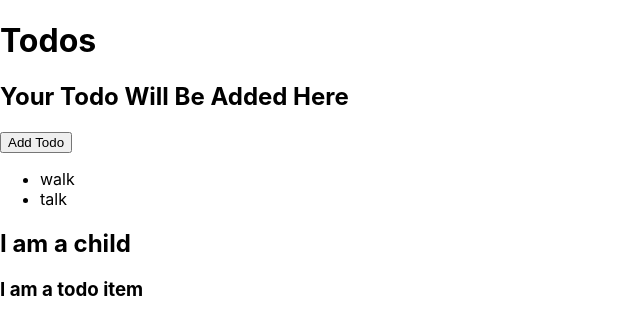
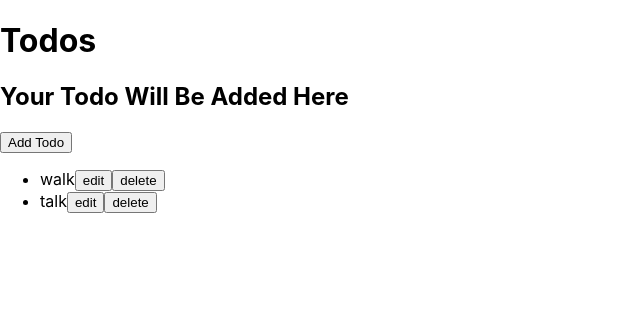
Before and after one commit to CarlosReinoso/gilmond-technical-todo-task-app, a React (Create React App) app: page / in a window 1280 px wide. Shown: the top 334 px of the page, without its empty margins (0-640 px from the left). Built offline with nearby package versions, Linux system fonts and the light colour scheme.

Commit message:
added delete button and functionality, passed down props and declared it's type

```diff
--- a/src/App.tsx
+++ b/src/App.tsx
@@ -27,17 +27,16 @@ const App: React.FC = () => {
   const [modalVisibility, setModalVisibility] = useState(false);
   const toggleAddTodoModal = (): void => setModalVisibility(!modalVisibility);
 
+  const handleDelete = (todoId: Todo["id"]): void =>
+    setTodos(todos.filter((item) => item.id !== todoId));
+
   return (
     <div>
       <h1>Todos</h1>
       <h2>Your Todo Will Be Added Here</h2>
       <button onClick={toggleAddTodoModal}>Add Todo</button>
-      <ul>
-        {todos.length > 0
-          ? todos.map((item) => <li key={item.id}>{item.todo}</li>)
-          : null}
-      </ul>
-      <TodoList/>
+
+      <TodoList todos={todos} handleDelete={handleDelete} />
       {modalVisibility && (
         <AddTodo isModal={toggleAddTodoModal} addTodo={addTodo} />
       )}
--- a/src/components/TodoList.tsx
+++ b/src/components/TodoList.tsx
@@ -1,12 +1,25 @@
-import TodoListItem from "./TodoListItem"
+import TodoListItem from "./TodoListItem";
 
-const TodoList = () => {
-    return (
-        <div>
-            <h2>I am a child</h2>
-            <TodoListItem/>
-        </div>
-    )
+interface TodoListProps {
+  todos: Array<Todo>;
+  handleDelete: handleDelete;
 }
 
-export default TodoList
+const TodoList = ({ todos, handleDelete }: TodoListProps) => {
+  return (
+    <ul>
+      {todos.length > 0
+        ? todos.map((item) => (
+            <TodoListItem
+              todo={item.todo}
+              id={item.id}
+              key={item.id}
+              handleDelete={handleDelete}
+            />
+          ))
+        : null}
+    </ul>
+  );
+};
+
+export default TodoList;
--- a/src/components/TodoListItem.tsx
+++ b/src/components/TodoListItem.tsx
@@ -1,8 +1,18 @@
-const TodoListItem = () => {
+interface TodoListItemProps {
+    todo: Todo["todo"],
+    id: Todo["id"],
+    handleDelete: handleDelete
+}
+
+const TodoListItem = ({todo, id, handleDelete }: TodoListItemProps) => {
     return (
-        <div>
-            <h3>I am a todo item</h3>
-        </div>
+        <li>
+            {todo}
+            <button>edit</button>
+            <button
+            onClick={() => handleDelete(id)}
+            >delete</button>
+        </li>
     )
 }
 
--- a/src/types.d.ts
+++ b/src/types.d.ts
@@ -5,3 +5,5 @@ type Todo = {
 };
 
 type addTodo = (newTodo: string) => void;
+
+type handleDelete = (todoId: Todo["id"]) => void
```
